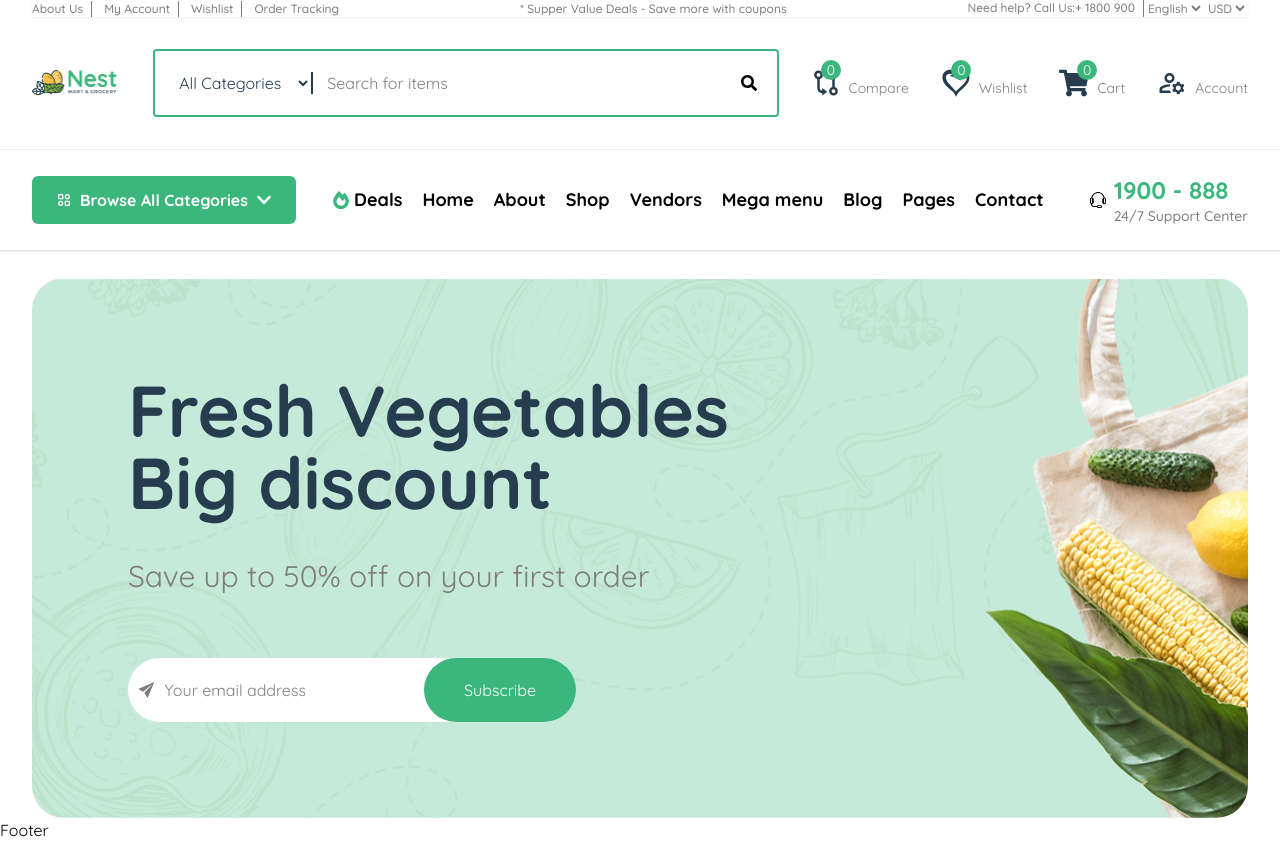
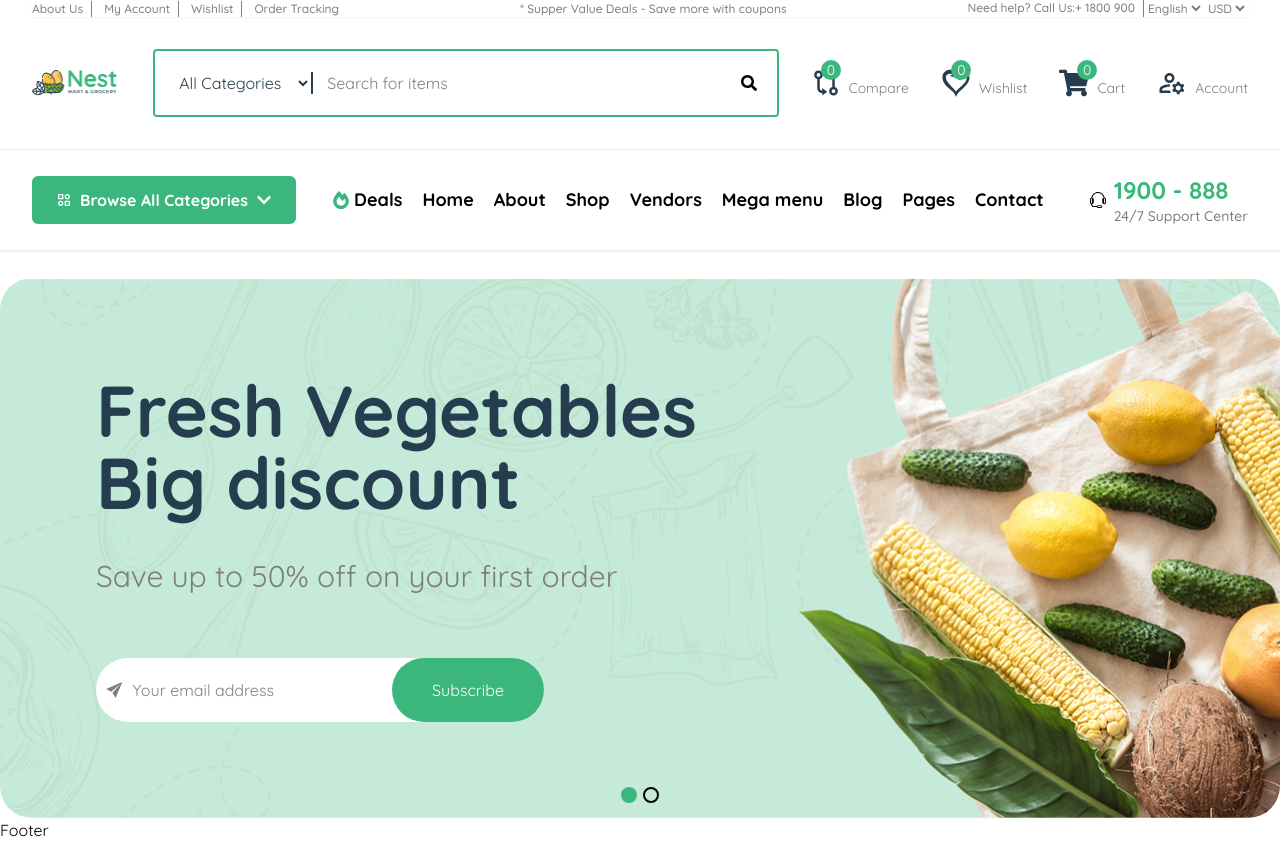
Before and after one commit to KAUSAR1701/Nest-eCommerce, a React (Vite) app: page / in a window 1280 px wide. Built offline with nearby package versions, Linux system fonts and the light colour scheme.

Commit message:
New task

```diff
--- a/package.json
+++ b/package.json
@@ -16,7 +16,9 @@
     "react-dom": "^19.1.0",
     "react-icons": "^5.5.0",
     "react-router": "^7.6.0",
+    "react-slick": "^0.30.3",
     "responsive-navigation": "^1.2.1",
+    "slick-carousel": "^1.8.1",
     "tailwindcss": "^4.1.7"
   },
   "devDependencies": {
--- a/src/components/Home/Banner.jsx
+++ b/src/components/Home/Banner.jsx
@@ -1,21 +1,55 @@
+import React from 'react'
 import { IoIosSend } from "react-icons/io";
-
-import React from 'react'
+import Slider from "react-slick";
+import "slick-carousel/slick/slick.css";
 
 function Banner() {
+  const settings = {
+    dots: true,
+    infinite: true,
+    speed: 500,
+    slidesToShow: 1,
+    slidesToScroll: 1,
+    arrows: false,
+    appendDots: dots => (
+      <div style={{ position:"absolute", bottom:"15px", width:"100%" }}>
+        <ul className="flex justify-center text-[0px] gap-1.5"> {dots} </ul>
+      </div>
+    ),
+    customPaging: i => (
+      <div className="w-4 h-4 rounded-full border-2 border-balck cursor-pointer">{i + 1}</div>
+    )
+  };
   return (
     <section className="mt-7">
-      <div className="container">
-        <div className='p-24 bg-no-repeat bg-cover rounded-4xl' style={{ backgroundImage: "url('/banner.png')"}}>
+      <div className="container px-0 banner_slider">
+      <Slider {...settings}>
+        <div>
+        <div className='px-6 py-14 lg:p-24 bg-no-repeat bg-cover rounded-4xl bg-center md:bg:right' style={{ backgroundImage: "url('/banner.png')"}}>
 
-            <h1 className='font-bold text-3xl lg:text-7xl text-primary max-w-2xl'>Fresh Vegetables Big discount</h1>
-            <p className='pt-10 pb-16 text-3xl font-normal text-secondary'>Save up to 50% off on your first order</p>
-            <div className=' bg-white rounded-full max-w-md flex items-center gap-2 pl-2'>
-            <IoIosSend className="text-4xl text-secondary"/>
-              <input type="email" placeholder='Your email address' className="w-full outline-0"/>
-              <button className='w-fit px-10 py-5 bg-brand rounded-full text-white text-base cursor-pointer'>Subscribe</button>
-            </div>
+<h1 className='font-bold text-3xl md:text-3xl lg:text-7xl text-primary max-w-2xl'>Fresh Vegetables Big discount</h1>
+<p className='pt-5 md:pt-10 pb-5 md:pb-16 text-lg lg:text-3xl font-normal text-secondary'>Save up to 50% off on your first order</p>
+<div className=' bg-white rounded-full max-w-md flex items-center gap-2 pl-2'>
+<IoIosSend className="text-4xl text-secondary"/>
+  <input type="email" placeholder='Your email address' className="w-full outline-0"/>
+  <button className='px-3 md:px-10 py-2 md:py-5 bg-brand rounded-full text-white text-base cursor-pointer'>Subscribe</button>
+</div>
         </div>
+        </div>
+        <div>
+        <div className='px-6 py-14 lg:p-24 bg-no-repeat bg-cover rounded-4xl bg-center md:bg:right' style={{ backgroundImage: "url('/banner2.png')"}}>
+
+<h1 className='font-bold text-3xl md:text-3xl lg:text-7xl text-primary max-w-4xl'>Don't miss amazing grocery deals</h1>
+<p className='pt-5 md:pt-10 pb-5 md:pb-16 text-lg lg:text-3xl font-normal text-secondary'>Sign up for the daily newsletter</p>
+<div className=' bg-amber-100 rounded-full max-w-md flex items-center gap-2 pl-2'>
+<IoIosSend className="text-4xl text-primary"/>
+  <input type="email" placeholder='Your email address' className="w-full outline-0"/>
+  <button className='px-3 md:px-10 py-2 md:py-5 bg-brand rounded-full text-white text-base cursor-pointer'>Subscribe</button>
+</div>
+        </div>
+        </div>
+      </Slider>
+
       </div>
     </section>
   )
--- a/src/index.css
+++ b/src/index.css
@@ -13,3 +13,7 @@ body{
     --color-secondary: #7E7E7E;
 
 }
+
+.banner_slider .slick-dots .slick-active div{
+  @apply bg-brand border-brand;
+}
```
Also changed, not shown: public/banner2.png (added), 1 other file (tests, documents, lock files or other folders).
